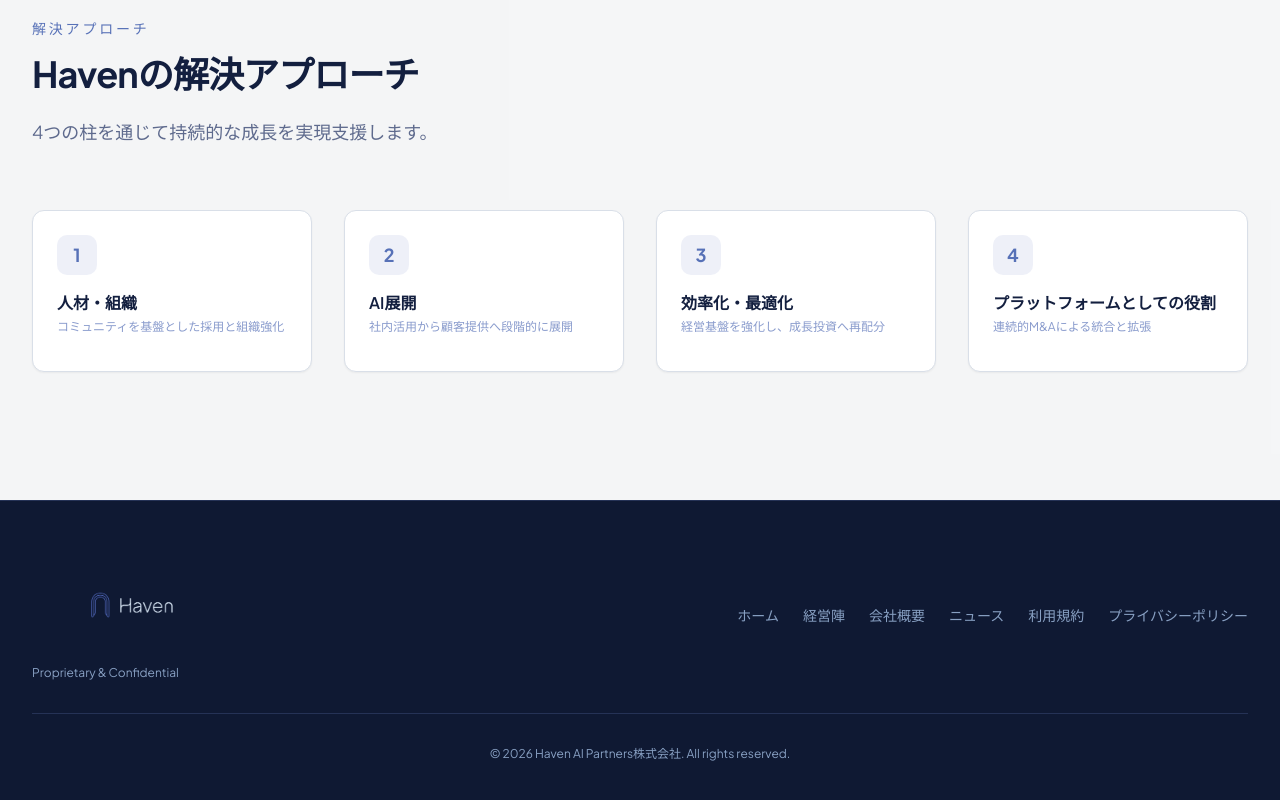
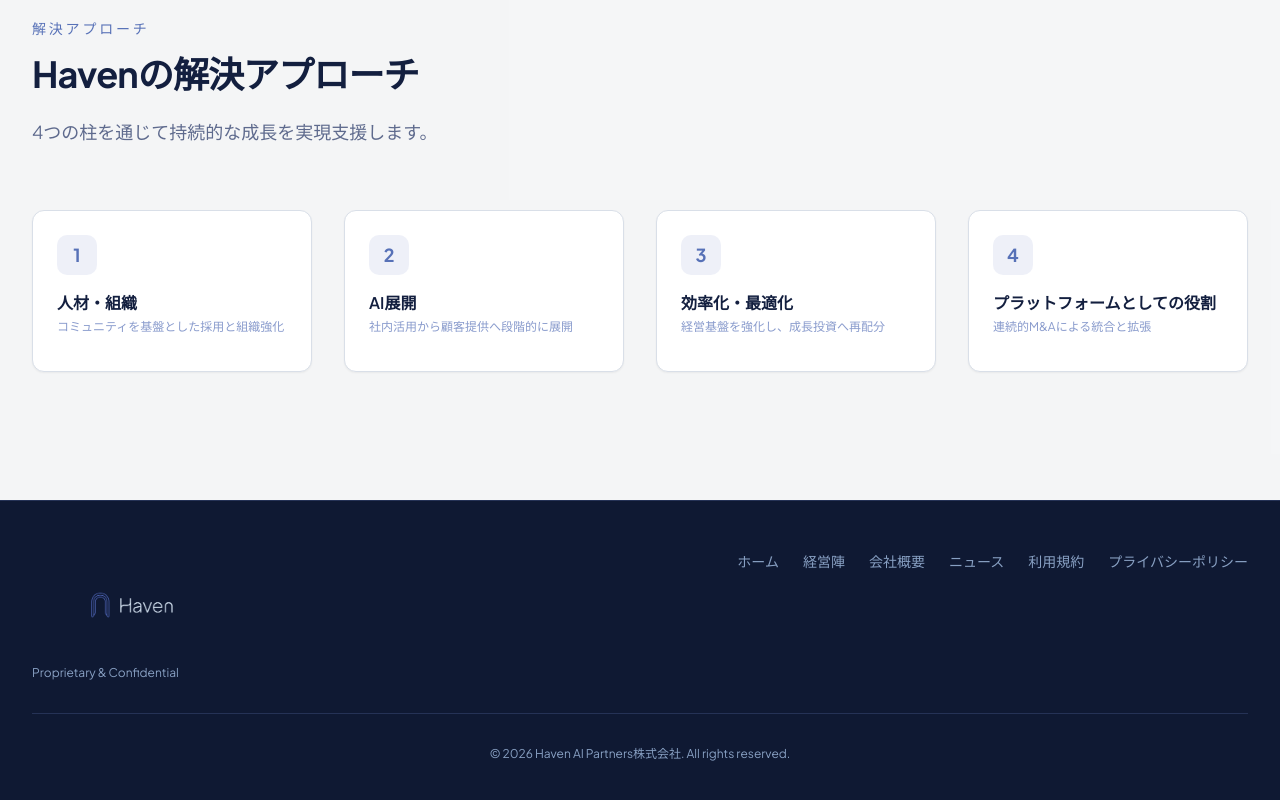
Before and after one commit to Haven-AI-Partners/corporate-website, a Next.js app: page / in a window 1280 px wide. Shown: the part 2087-2887 px from the top of the page. Built offline with nearby package versions, Linux system fonts and the light colour scheme.

Commit message:
Align footer logo to the left

```diff
--- a/components/footer.tsx
+++ b/components/footer.tsx
@@ -12,7 +12,7 @@
   return (
     <footer className="border-t border-[hsl(224,40%,24%)] bg-[hsl(224,54%,13%)] py-12">
       <div className="mx-auto max-w-7xl px-6 lg:px-8">
-        <div className="flex flex-col items-center gap-8 md:flex-row md:justify-between">
+        <div className="flex flex-col items-start gap-8 md:flex-row md:justify-between">
           <div>
             <Image
               src="/haven-logo.png"
```
